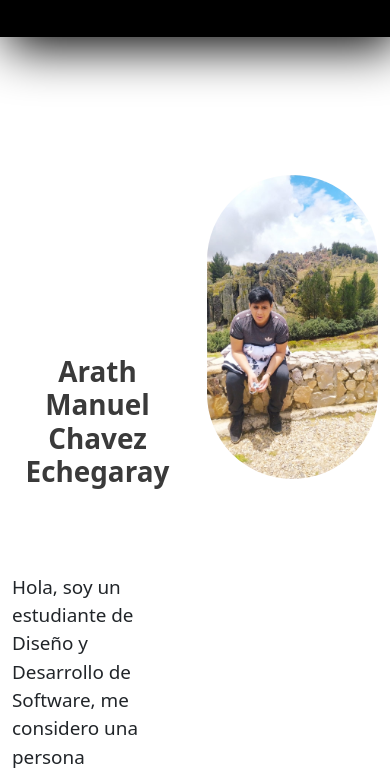
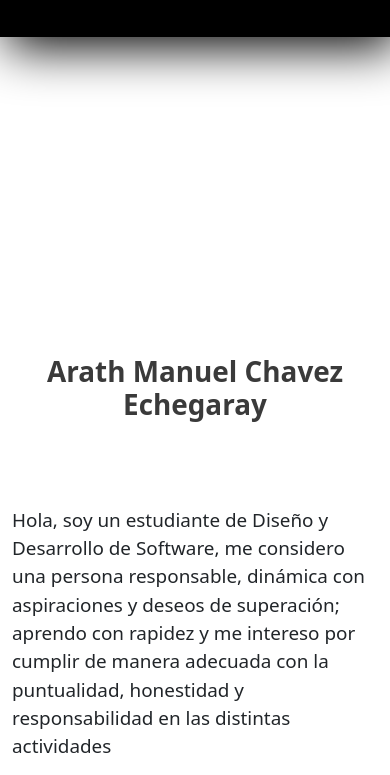
Before and after one commit to Arath22/presentacion, a plain HTML site: page index.html in a window 390 px wide. Shown: the part 63-838 px from the top of the page. Drawn offline with Linux system fonts and the light colour scheme.

Commit message:
Update index.html

```diff
--- a/index.html
+++ b/index.html
@@ -39,7 +39,7 @@
       <br><br><br>
       <div class="container">
           <div class="row" id="perfil">
-            <div class="col">
+            <div class="col-sm-12 col-lg-6">
               <br><br><br><br><br>
               <h1 class="titulo">Arath Manuel Chavez Echegaray</h1>
               <br>
```
